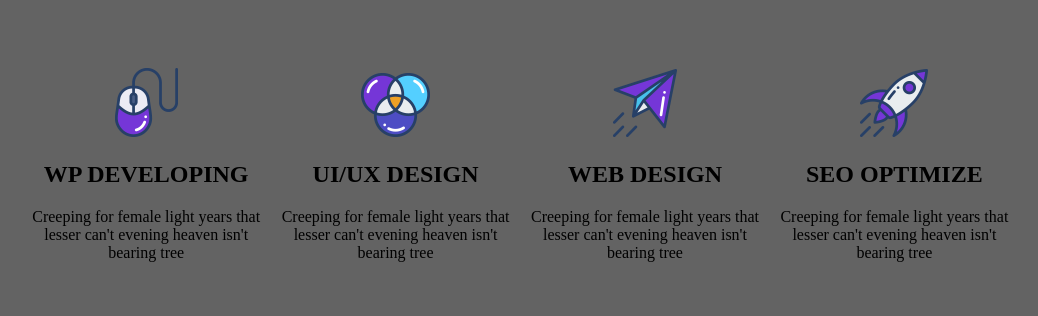
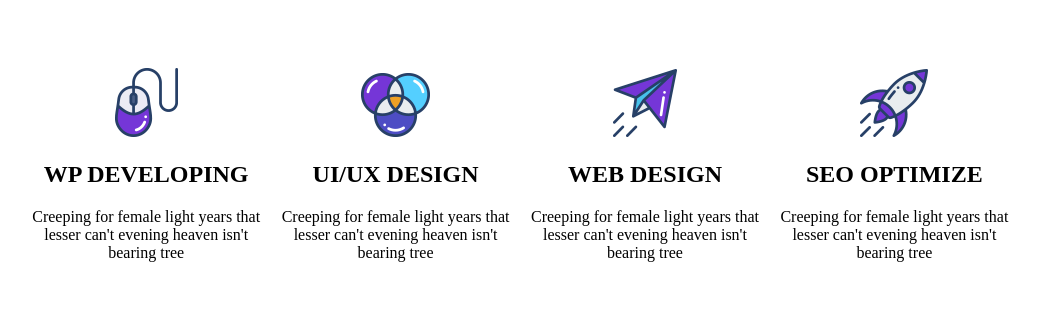
Before and after one commit to ehabamir/css-task, a plain HTML site: page index.html in a window 1280 px wide. Shown: the part 132-448 px from the top of the page, without its empty margins (149-1187 px from the left). Drawn offline with Linux system fonts and the light colour scheme.

Commit message:
Add files via upload

```diff
--- a/style.css
+++ b/style.css
@@ -1,7 +1,7 @@
 body{
     margin: 0px;
     padding: 0px;
-    background-color: rgb(99, 99, 99);
+    /* background-color: rgb(99, 99, 99); */
 }
 .section{
     width:100% ;
```
